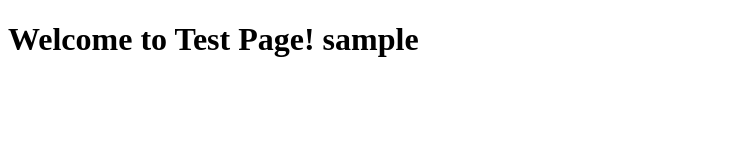
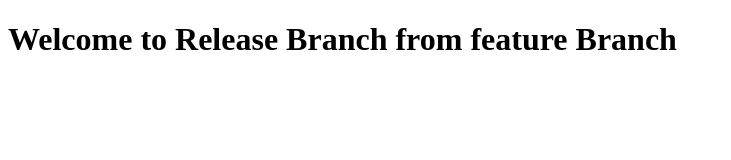
Before and after one commit to reddyfull/azurefunctions, a plain HTML site: page welcome.html in a window 1280 px wide. Shown: the whole page, without its empty margins (0-731 px from the left). Drawn offline with Linux system fonts and the light colour scheme.

Commit message:
Merge Request testrele

```diff
--- a/welcome.html
+++ b/welcome.html
@@ -4,6 +4,6 @@
     <title>Welcome to Test Page</title>
 </head>
 <body>
-<h1>Welcome to Test Page! sample</h1>
+<h1>Welcome to Release Branch from feature Branch</h1>
 </body>
 </html>
```
